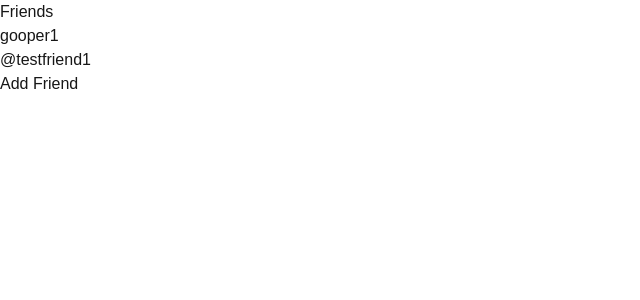
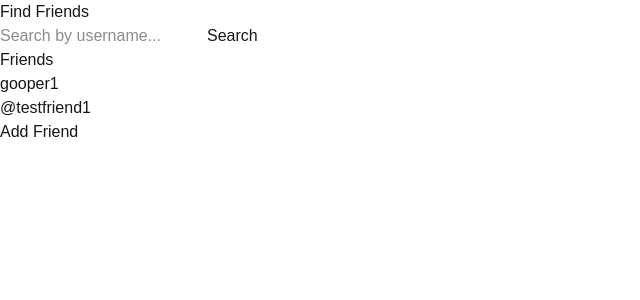
Before and after one commit to CalvinHoover/cool-math-game, a Next.js app: page /friends in a window 1280 px wide. Shown: the top 300 px of the page, without its empty margins (0-640 px from the left). Built offline with nearby package versions, Linux system fonts and the light colour scheme.

Commit message:
FEAT: Added FriendSearch.tsx for easier friend searching by username. Testable by visiting localhost:3000/friends. Also updated FriendsTester.tsx for testing purposes.

```diff
--- a/src/app/friends/page.tsx
+++ b/src/app/friends/page.tsx
@@ -7,7 +7,13 @@
 
 import FriendsTester from "@/features/friends/FriendsTester";
 import FriendsList from "@/features/friends/FriendsList";
+import FriendSearch from "@/features/friends/FriendSearch";
 
 export default function FriendsPage() {
-  return <FriendsList />;
+  return (
+    <main>
+      <FriendSearch />
+      <FriendsList />
+    </main>
+  );
 }
--- /dev/null
+++ b/src/features/friends/FriendSearch.tsx
@@ -0,0 +1,41 @@
+"use client";
+
+import { useState } from "react";
+import { searchUsers } from "./api";
+import type { PublicProfile } from "../profile/types";
+
+export default function FriendSearch() {
+    const [query, setQuery] = useState("");
+    const [results, setResults] = useState<PublicProfile[]>([]);
+
+    async function handleSearch() {
+        const data = await searchUsers(query);
+        setResults(data);
+    }
+
+    return (
+        <div>
+          <h2>Find Friends</h2>
+
+          <input
+            type="text"
+            placeholder="Search by username..."
+            value={query}
+            onChange={(event) => setQuery(event.target.value)}
+          />
+
+          <button onClick={handleSearch}>
+            Search
+          </button>
+
+          <div>
+            {results.map((user) => (
+              <div key={user.id}>
+                <h3>{user.username}</h3>
+                <p>@{user.id}</p>
+              </div>
+            ))}
+          </div>
+        </div>
+      );
+}
```
